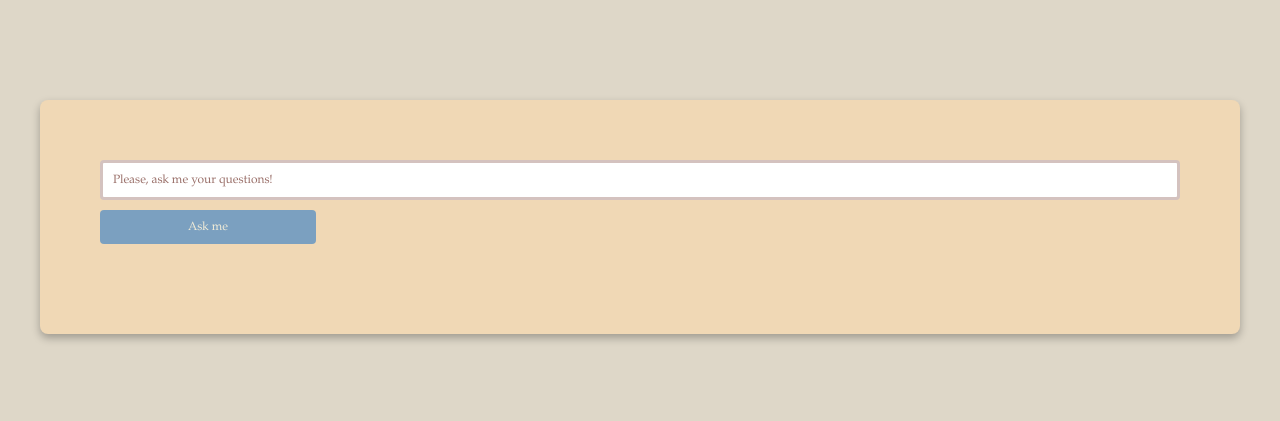
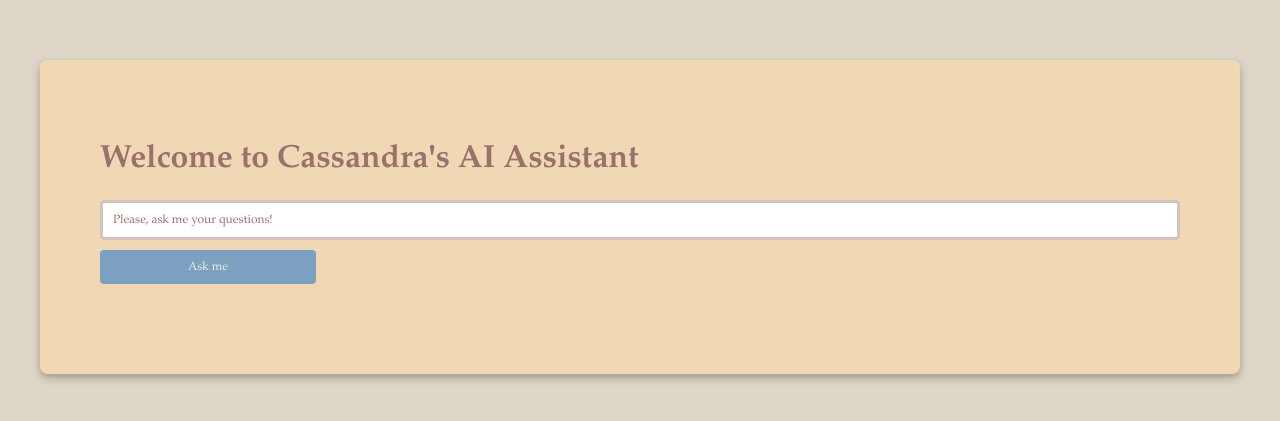
Before and after one commit to ChatCass13/ChatGPT---Project-1, a plain HTML site: page index.html in a window 1280 px wide. Shown: the part 203-624 px from the top of the page. Drawn offline with Linux system fonts and the light colour scheme.

Commit message:
update index.html file to include a title

```diff
--- a/index.html
+++ b/index.html
@@ -9,7 +9,7 @@
     <!-- what character encoding is used -->
     <meta name="viewport" content="width=device-width, initial-scale=1.0">
     <!-- design stuff -->
-    <title>ChatGPT SPA</title>
+    <title>Cassandra's Little Helper</title>
     <!-- title of the page -->
      <link rel="stylesheet" href="./style.css"></link>
   </head>
@@ -17,6 +17,7 @@
   <body>
     <!-- visible part of the HTML document -->
     <div id="app">
+      <h1 class="page-title">Welcome to Cassandra's AI Assistant</h1>
       <!-- root element of the app -->
       <input type="text" id="user-input" placeholder="Please, ask me your questions!">
       <!-- input box thing -->
```
